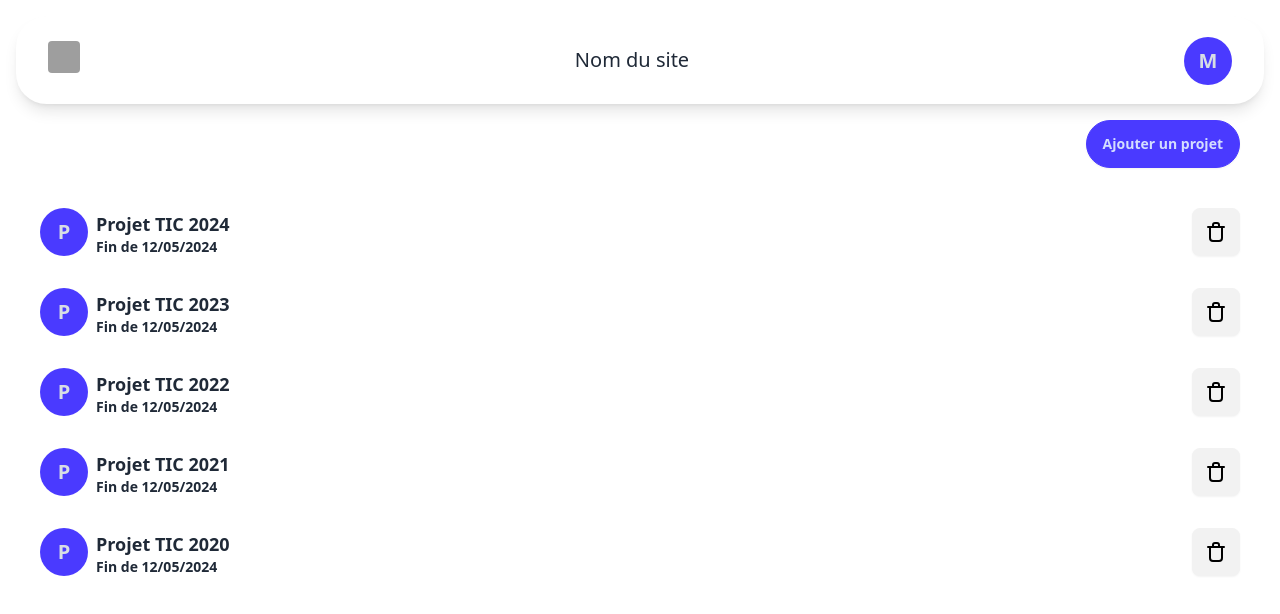
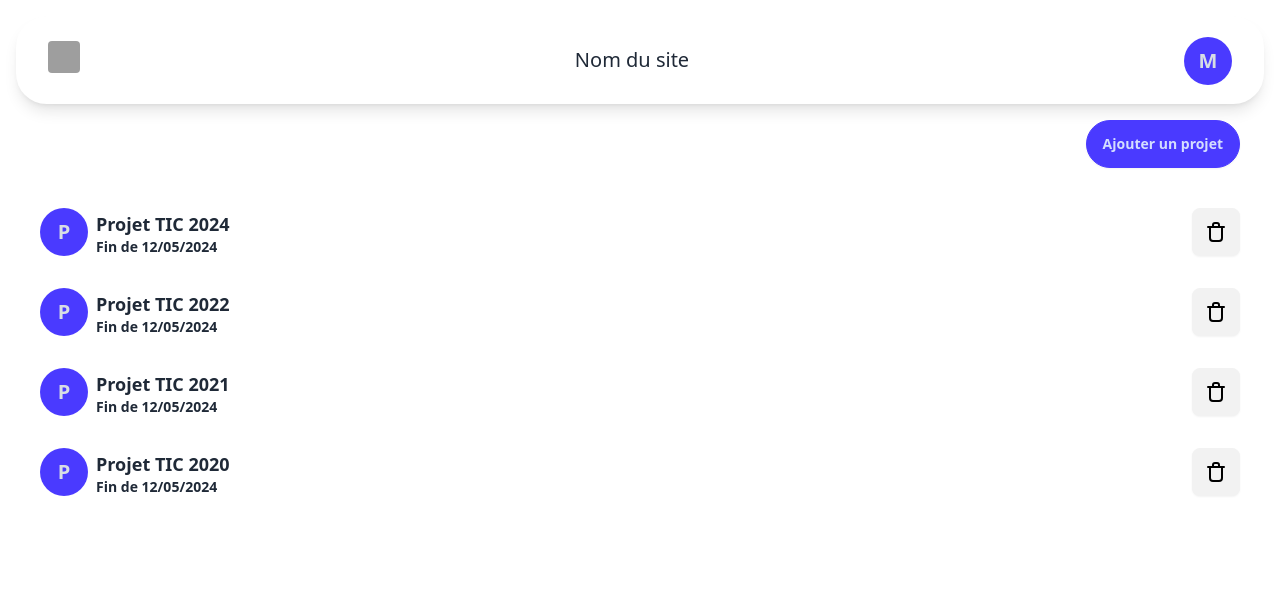
Before and after one commit to LawderDev/Parcoursup, a Nuxt app in the folder front/: page / in a window 1280 px wide. Shown: the top 614 px of the page. Built offline with nearby package versions, Linux system fonts and the light colour scheme; grey boxes are pictures that could not be loaded.

Commit message:
correct delete modal

```diff
--- a/front/components/Modal.vue
+++ b/front/components/Modal.vue
@@ -4,7 +4,7 @@
       <slot name="open-btn"></slot>
     </div>
 
-    <dialog ref="dialog" class="modal">
+    <dialog ref="dialog" class="modal" @close="$emit('close')">
       <div
         class="modal-box w-[100vw] h-[100vh] max-h-[100vh] rounded-none md:w-[50%] md:h-auto md:rounded-xl md:drop-shadow-md"
       >
--- a/front/components/ModalDeleteSession.vue
+++ b/front/components/ModalDeleteSession.vue
@@ -1,9 +1,8 @@
 <template>
     <div>
-      <Modal @handle-submit="handleSubmit">
+      <Modal @handle-submit="handleSubmit" @close="$emit('update:isOpen', false)">
         <template v-slot:open-btn>
-            <div class="btn btn-square">
-                <img alt="delete-svg" src="../public/delete.svg" class="h-6 w-6" />
+            <div class="hidden" ref="openBtn">
             </div>
         </template>
         <template v-slot:form>
@@ -19,6 +18,22 @@
   </template>
 
   <script setup>
+  const openBtn = ref(null);
+
+  defineEmits(["update:isOpen"])
+
+  const props = defineProps({
+    isOpen: Boolean,
+  });
+
+  watch(
+    () => props.isOpen,
+    () => {
+      if (props.isOpen) {
+        openBtn.value.click();
+      }
+    })
+
   const handleSubmit = () => {
 
   };
--- a/front/components/SessionItem.vue
+++ b/front/components/SessionItem.vue
@@ -1,7 +1,8 @@
 <template>
-  <div class="ml-6 mr-6">
+  <div class="ml-6 mr-6 relative z-10">
     <div
       class="btn btn-block h-20 flex justify-start rounded-3xl bg-base-100 border-0 shadow-transparent"
+      @click="$emit('click')"
     >
       <ImagePlaceHolder>{{ title[0] }}</ImagePlaceHolder>
 
@@ -17,8 +18,10 @@
           </div>
         </div>
       </div>
-      <div class="ml-auto">
-        <ModalDeleteSession></ModalDeleteSession>
+      <div class="ml-auto z-0 " @click.stop="$emit('delete')">
+        <div class="btn btn-square">
+            <img alt="delete-svg" src="../public/delete.svg" class="h-6 w-6" />
+        </div>
       </div>
     </div>
   </div>
@@ -29,6 +32,8 @@ defineProps({
   title: String,
   endDate: String,
 });
+
+defineEmits(['delete'])
 </script>
 
 <style scoped></style>
--- a/front/pages/index.vue
+++ b/front/pages/index.vue
@@ -5,22 +5,24 @@
       <ButtonPrimary>Ajouter un projet</ButtonPrimary>
     </div>
     <div class="mt-6">
-      <SessionItem title="Projet TIC 2024" endDate="Fin de 12/05/2024"></SessionItem>
-      <SessionItem title="Projet TIC 2023" endDate="Fin de 12/05/2024"></SessionItem>
-      <SessionItem title="Projet TIC 2022" endDate="Fin de 12/05/2024"></SessionItem>
-      <SessionItem title="Projet TIC 2021" endDate="Fin de 12/05/2024"></SessionItem>
-      <SessionItem title="Projet TIC 2020" endDate="Fin de 12/05/2024"></SessionItem>
+      <SessionItem title="Projet TIC 2024" endDate="Fin de 12/05/2024" @delete="openDeleteModal"></SessionItem>
+      <SessionItem title="Projet TIC 2022" endDate="Fin de 12/05/2024" @delete="openDeleteModal"></SessionItem>
+      <SessionItem title="Projet TIC 2021" endDate="Fin de 12/05/2024" @delete="openDeleteModal"></SessionItem>
+      <SessionItem title="Projet TIC 2020" endDate="Fin de 12/05/2024" @delete="openDeleteModal"></SessionItem>
     </div>
 
     <div class="flex justify-center">
       <ButtonPlus class="md:hidden neumorphism"></ButtonPlus>
     </div>
+
+    <ModalDeleteSession v-model:isOpen="state.isOpen"></ModalDeleteSession>
   </div>
 </template>
 
 <script setup>
 import axios from "axios";
 import { reactive } from "vue";
+import plus from "../assets/images/plus.png";
 // Petite subtilité , c'est mieux de faire ça que ref,
 // ça évite de créer une variable à chaque fois
 // quand les gens débutent ils utilisent toujours ref
@@ -29,7 +31,13 @@ import { reactive } from "vue";
 // Tout ce qui sera dans l'objet state du coup sera reactif !
 const state = reactive({
   helloWorld: "",
+  isOpen: false,
 });
+
+const openDeleteModal = () => {
+  console.log("open delete modal");
+  state.isOpen = true;
+};
 
 const handleSubmit = () => {
 
```
